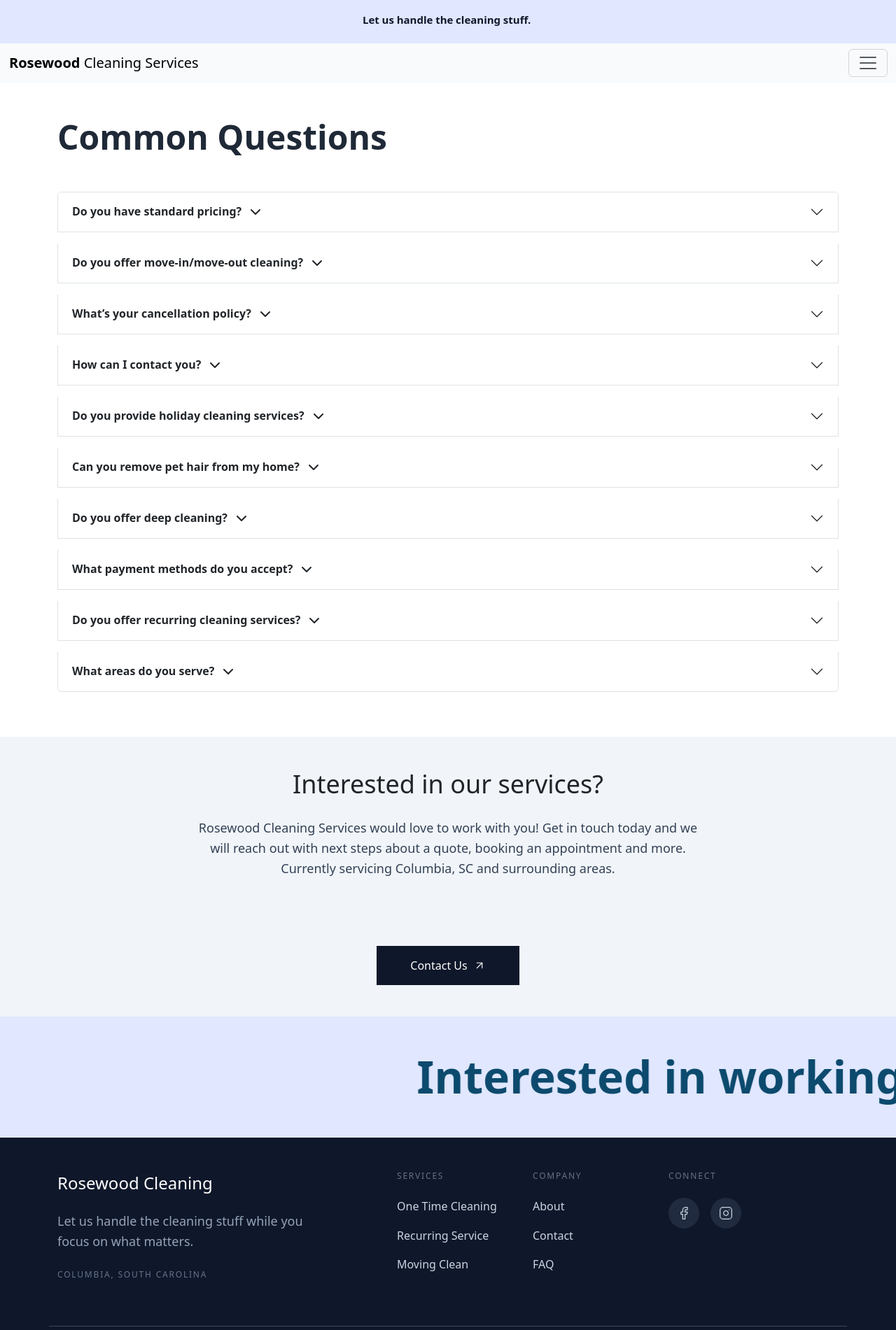
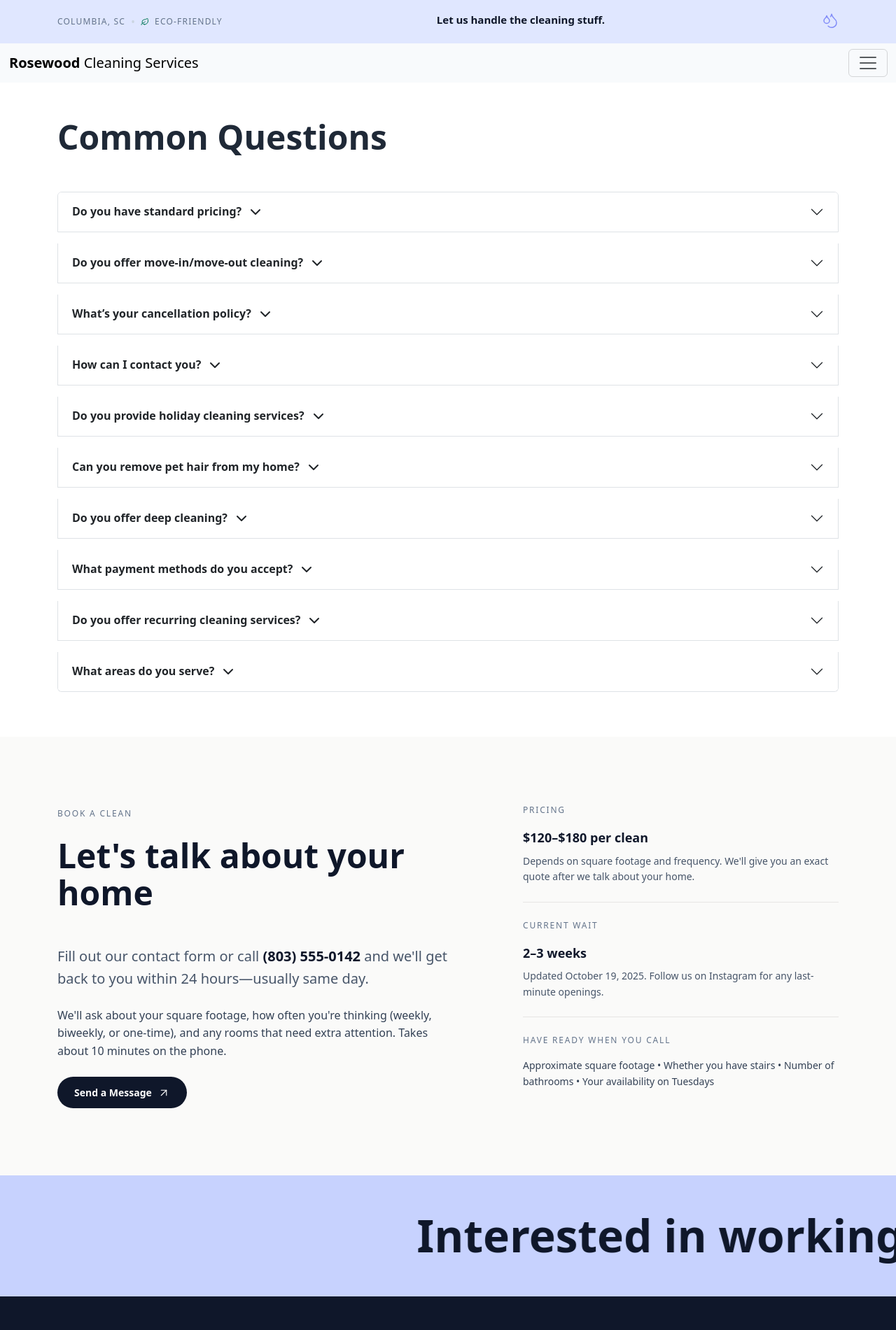
Before and after one commit to alexgoodestudio/rosewood_cleaning_service, a React (Create React App) app: page /faq in a window 1280 px wide. Shown: the top 1901 px of the page at 70% size. Built offline with nearby package versions, Linux system fonts and the light colour scheme.

Commit message:
hide stationary image on why compoent but still on mobile

```diff
--- a/src/Components/About.js
+++ b/src/Components/About.js
@@ -240,10 +240,9 @@ function About() {
         </div>
       </div> */}
 
-      <div className="values-section" style={{
-        backgroundColor: '#fafaf9',
+      {/* <div className="values-section " style={{
         padding: '8rem 0',
-        borderTop: '1px solid #e7e5e4'
+
       }}>
         <div className="container">
           <div className="row justify-content-center">
@@ -332,7 +331,7 @@ function About() {
             </div>
           </div>
         </div>
-      </div>
+      </div> */}
     </div>
   );
 }
--- a/src/Components/Banner.js
+++ b/src/Components/Banner.js
@@ -1,6 +1,7 @@
 import { useGSAP } from '@gsap/react';
 import { gsap } from 'gsap';
 import { useRef } from 'react';
+import { Droplets, Leaf } from 'lucide-react';
 
 const MOTION = {
   instant: 0.15,
@@ -12,6 +13,7 @@ const MOTION = {
 
 function Banner() {
   const bannerRef = useRef(null);
+  const dropletsRef = useRef(null);
   const prefersReducedMotion = window.matchMedia('(prefers-reduced-motion: reduce)').matches;
 
   useGSAP(() => {
@@ -30,12 +32,45 @@ function Banner() {
         },
         delay: 2
       });
+
+      // Droplets float animation
+      gsap.to(dropletsRef.current, {
+        y: -8,
+        duration: 2.5,
+        repeat: -1,
+        yoyo: true,
+        ease: 'power1.inOut'
+      });
     }
   }, []);
 
   return (
-    <section className="banner-section bg-indigo-100 text-center py-3">
+    <section className="banner-section bg-indigo-100 py-3">
       <div className="container">
+        <div className="d-flex align-items-center justify-content-between position-relative">
+
+          {/* Left Metadata - desktop only */}
+          <div className="d-none d-md-flex align-items-center gap-2">
+            <span className="text-xs text-slate-500" style={{
+              textTransform: 'uppercase',
+              letterSpacing: '0.1em',
+              fontWeight: '500'
+            }}>
+              Columbia, SC
+            </span>
+            <span className="text-slate-300">•</span>
+            <Leaf size={12} className="text-emerald-700" strokeWidth={2} />
+            <span className="text-xs text-slate-500" style={{
+              textTransform: 'uppercase',
+              letterSpacing: '0.1em',
+              fontWeight: '500'
+            }}>
+              Eco-Friendly
+            </span>
+          </div>
+
+          {/* Center Text */}
+          <div className="flex-grow-1 text-center">
             <p ref={bannerRef} className="banner-text text-md font-semibold text-slate-900 mb-0">
               <span className="overflow-hidden inline-block">
                 <span className="word inline-block">Let </span>
@@ -57,6 +92,18 @@ function Banner() {
               </span>
             </p>
           </div>
+
+          {/* Right Droplets Icon - visible on all screens */}
+          <div ref={dropletsRef}>
+            <Droplets
+              size={24}
+              className="text-indigo-400"
+              strokeWidth={1.5}
+            />
+          </div>
+
+        </div>
+      </div>
     </section>
   );
 }
--- a/src/Components/Contact.js
+++ b/src/Components/Contact.js
@@ -1,30 +1,91 @@
-import { Link } from 'react-router-dom';
 import { ArrowUpRight } from "lucide-react";
 
 function Contact() {
+  return (
+    <section className="bg-stone-50 py-24">
+      <div className="container">
 
+        <div className="row">
+          <div className="col-12 col-lg-12">
 
-  return (
-    <section className="bg-slate-100 vh-50 text-center">
-      <div class="vh-50 d-flex align-items-center justify-content-center text-center">
-      <div className="container">
-            <div className="py-5">
-              <h2 className=" text-4xl mb-4">Interested in our services?</h2>
-              <p className=" text-lg mx-auto  col-lg-8 col-11  text-slate-700 mb-5 ">
-                Rosewood Cleaning Services would love to work with you! Get in touch today and we will reach out with next steps about a quote, booking an appointment and more. Currently servicing Columbia, SC and surrounding areas.
-              </p>
+            {/* 70/30 Split */}
+            <div className="row align-items-start">
+
+              {/* Left: Main CTA - 70% */}
+              <div className="col-12 col-lg-7 mb-5 mb-lg-0 pe-lg-6">
+
+                <div className="mb-4">
+                  <span className="text-metadata text-slate-500">
+                    Book a Clean
+                  </span>
+                </div>
+
+                <h2 className="text-5xl font-bold text-slate-900 mb-5" style={{ lineHeight: '1.1' }}>
+                  Let's talk about your home
+                </h2>
+
+                <p className="text-xl text-slate-600 mb-6" style={{ lineHeight: '1.6', maxWidth: '560px' }}>
+                  Fill out our contact form or call <span className="font-semibold text-slate-900">(803) 555-0142</span> and we'll get back to you within 24 hours—usually same day.
+                </p>
+
+                <p className="text-base text-slate-700 mb-6" style={{ lineHeight: '1.6', maxWidth: '560px' }}>
+                  We'll ask about your square footage, how often you're thinking (weekly, biweekly, or one-time), and any rooms that need extra attention. Takes about 10 minutes on the phone.
+                </p>
+
+                <a
+                  href="/contact"
+                  className="btn-custom-dark"
+                >
+                  Send a Message
+                  <ArrowUpRight size={18} strokeWidth={1.5} />
+                </a>
+              </div>
+
+              {/* Right: Practical info - 30% */}
+              <div className="col-12 col-lg-5">
+
+                {/* Pricing */}
+                <div className="mb-6 pb-6" style={{ borderBottom: '1px solid #e7e5e4' }}>
+                  <p className="text-metadata text-slate-500 mb-3">
+                    Pricing
+                  </p>
+                  <p className="text-lg text-slate-900 font-semibold mb-2">
+                    $120–$180 per clean
+                  </p>
+                  <p className="text-sm text-slate-600 mb-0" style={{ lineHeight: '1.6' }}>
+                    Depends on square footage and frequency. We'll give you an exact quote after we talk about your home.
+                  </p>
+                </div>
+
+                {/* Current availability */}
+                <div className="mb-6 pb-6" style={{ borderBottom: '1px solid #e7e5e4' }}>
+                  <p className="text-metadata text-slate-500 mb-3">
+                    Current Wait
+                  </p>
+                  <p className="text-lg text-slate-900 font-semibold mb-2">
+                    2–3 weeks
+                  </p>
+                  <p className="text-sm text-slate-600 mb-0" style={{ lineHeight: '1.6' }}>
+                    Updated October 19, 2025. Follow us on Instagram for any last-minute openings.
+                  </p>
+                </div>
+
+                {/* What to have ready */}
+                <div>
+                  <p className="text-metadata text-slate-500 mb-3">
+                    Have Ready When You Call
+                  </p>
+                  <p className="text-sm text-slate-700 mb-0" style={{ lineHeight: '1.6' }}>
+                    Approximate square footage • Whether you have stairs • Number of bathrooms • Your availability on Tuesdays
+                  </p>
+                </div>
+
+              </div>
 
             </div>
-<Link to="/contact">
-  <button className="btn-contact py-3 px-5 mb-5 inline-flex items-center gap-2">
-    Contact Us
-    <ArrowUpRight
-      size={18}
-      strokeWidth={1.5}
-    />
-  </button>
-</Link>
-      </div>
+          </div>
+        </div>
+
       </div>
     </section>
   );
--- a/src/Components/FooterMarquee.js
+++ b/src/Components/FooterMarquee.js
@@ -43,7 +43,7 @@ function FooterMarquee() {
   return (
     <div
       ref={containerRef}
-      className="marquee-container bg-indigo-100 overflow-hidden w-full"
+      className="marquee-container bg-indigo-200 overflow-hidden w-full"
       role="complementary"
       aria-label="Call to action banner"
     >
@@ -51,22 +51,22 @@ function FooterMarquee() {
         ref={trackRef}
         className="marquee-track"
       >
-        <span className="marquee-text text-sky-900">
+        <span className="marquee-text text-slate-900">
           Interested in working with us?
         </span>
-        <span className="marquee-separator text-sky-300">•</span>
-        <span className="marquee-text text-sky-900">
+        <span className="marquee-separator text-sky-300 font-bold">•</span>
+        <span className="marquee-text text-slate-900">
           Let us help you get your home the way it should be
         </span>
-        <span className="marquee-separator text-sky-300">•</span>
-        <span className="marquee-text text-sky-900">
+        <span className="marquee-separator text-sky-300 font-bold">•</span>
+        <span className="marquee-text text-slate-900">
           Interested in working with us?
         </span>
-        <span className="marquee-separator text-sky-300">•</span>
-        <span className="marquee-text text-sky-900">
+        <span className="marquee-separator text-sky-300 font-bold">•</span>
+        <span className="marquee-text text-slate-900">
           Let us help you get your home the way it should be
         </span>
-        <span className="marquee-separator text-sky-300">•</span>
+        <span className="marquee-separator text-sky-300 font-bold">•</span>
       </div>
     </div>
   );
--- a/src/Style.css
+++ b/src/Style.css
@@ -60,7 +60,7 @@ body {
 }
 
 .btn-contact:hover {
-  background-color: white;
+  background-color: rgb(235, 235, 235);
   color: #020617;
 }
 
```
Also changed, not shown: src/Components/ServicesNew.js (+7 -77 lines), src/Components/Why.js (+25 -5 lines). Lines whose indentation alone changed are shown as unchanged.
